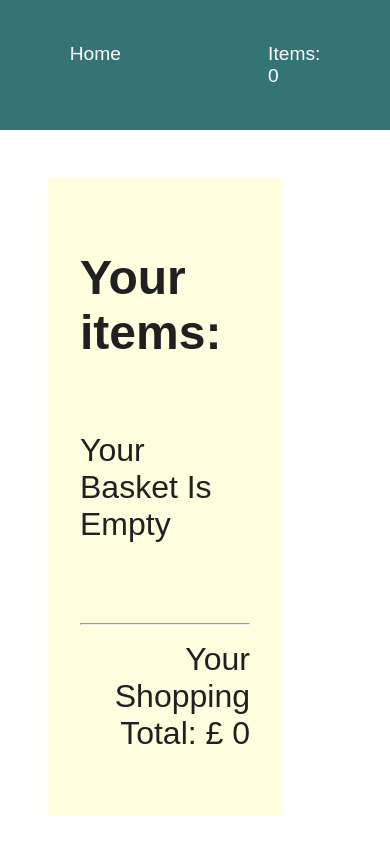
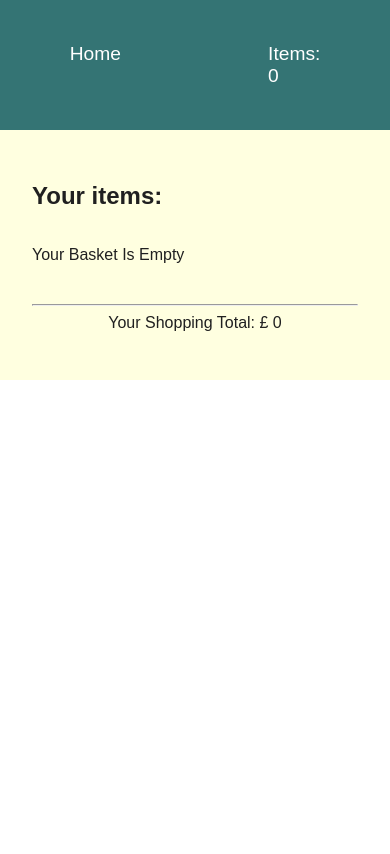
Before and after one commit to taksgarby/curiositymugs, a React (Create React App) app: page /curiositymugs/basket in a window 390 px wide. Shown: the top 854 px of the page. Built offline with nearby package versions, Linux system fonts and the light colour scheme; some icons are missing.

Commit message:
fixing basket page for mobile

```diff
--- a/src/components/Basket.js
+++ b/src/components/Basket.js
@@ -6,32 +6,18 @@ const Basket = ( { user, onRemoveItem } ) => {
 
     const Basketlist = styled.div`
     display: flex;
-    flex-wrap: wrap;
+
     justify-content: space-around;
     flex-direction: column;
     padding: 2rem;
-    width:60%;
+
     color: #202020;
     background-color: lightyellow;
-    margin: 3rem;
-    font-size: 2rem;
+    margin: 0;
+    font-size: 1rem;
   `
 
-    // const Basketlist = styled.div`
-    //     width:60%;
-    //     margin-top: 60px;
-    //     margin-left: 150px;
-    //     padding-top: 30px;
-    //     padding-bottom: 30px;
-    //     padding-left: 100px;
-    //     padding-right: 100px;
-    //     background-color: lightyellow;
-    //     color: #202020;
-    //     box-shadow: 4px 4px 4px 4px grey;
-    //     border-radius: 10px;
-    //     text-align: center;
-    //     font-size: 1.5rem;
-    // `
+
 
     const Button = styled.button `
         background-color: white;
@@ -44,15 +30,9 @@ const Basket = ( { user, onRemoveItem } ) => {
         font-size: 1rem;
      `
 
-    const BackToList = styled.p`
-        margin-left: 100px;
-        margin-top: 30px;
-        text-decoration: none;
-        font-size: 1.5rem;
-    `
 
     const BasketTotal = styled.p`
-        text-align: right;
+        text-align: center;
     `
 
     const removeItem = ( itemToRemove ) => {
```
Also changed, not shown: 7 other files (tests, documents, lock files or other folders).
